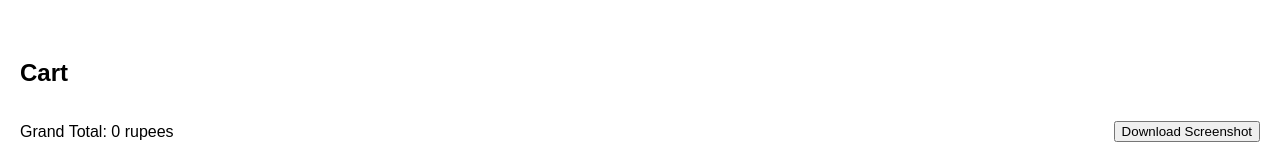
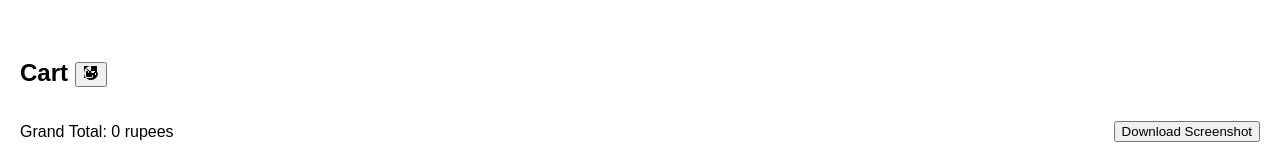
Before and after one commit to PihInteractives/Ravigold, a plain HTML site: page index.html in a window 1280 px wide. Shown: the part 344-493 px from the top of the page. Drawn offline with Linux system fonts and the light colour scheme.

Commit message:
Add files via upload

```diff
--- a/index.html
+++ b/index.html
@@ -72,7 +72,15 @@
 
   <!-- Cart Page -->
   <div class="cart-page">
-    <h2>Cart</h2>
+    <h2>
+      Cart
+      <button id="refresh-btn">
+        <svg xmlns="http://www.w3.org/2000/svg" width="16" height="16" fill="currentColor" class="bi bi-arrow-clockwise" viewBox="0 0 16 16">
+          <path fill-rule="evenodd" d="M8 1a7 7 0 1 0 7 7H8V1zm7 7h-2v2h-1V8h-1V7h1V6H6v2H5V6H4a1 1 0 0 0-1 1v4a1 1 0 0 0 1 1h4a1 1 0 0 0 1-1v-1h1v1a2 2 0 0 1-2 2H1.5a.5.5 0 0 1-.5-.5V1.5a.5.5 0 0 1 .5-.5h12a.5.5 0 0 1 .5.5v6z"/>
+          <path fill-rule="evenodd" d="M9.646 4.646a.5.5 0 0 0-.707-.707L7 6.293 4.354 3.646a.5.5 0 0 0-.708.708L6.293 7l-2.647 2.646a.5.5 0 1 0 .708.708L7 7.707l2.646 2.647a.5.5 0 0 0 .707-.708L7.707 7l2.647-2.646z"/>
+        </svg>
+      </button>
+    </h2>
     <div class="cart-items">
       <!-- Cart items dynamically added here -->
     </div>
```
